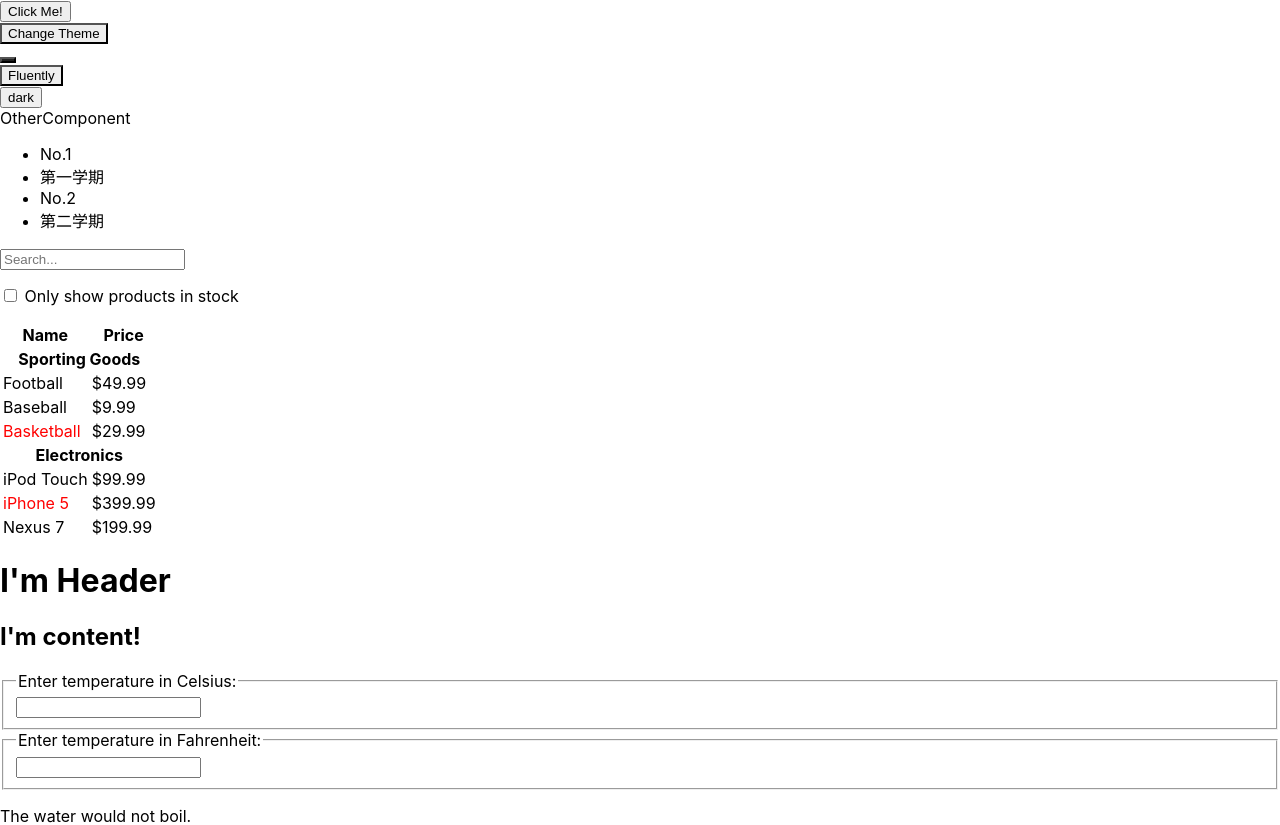
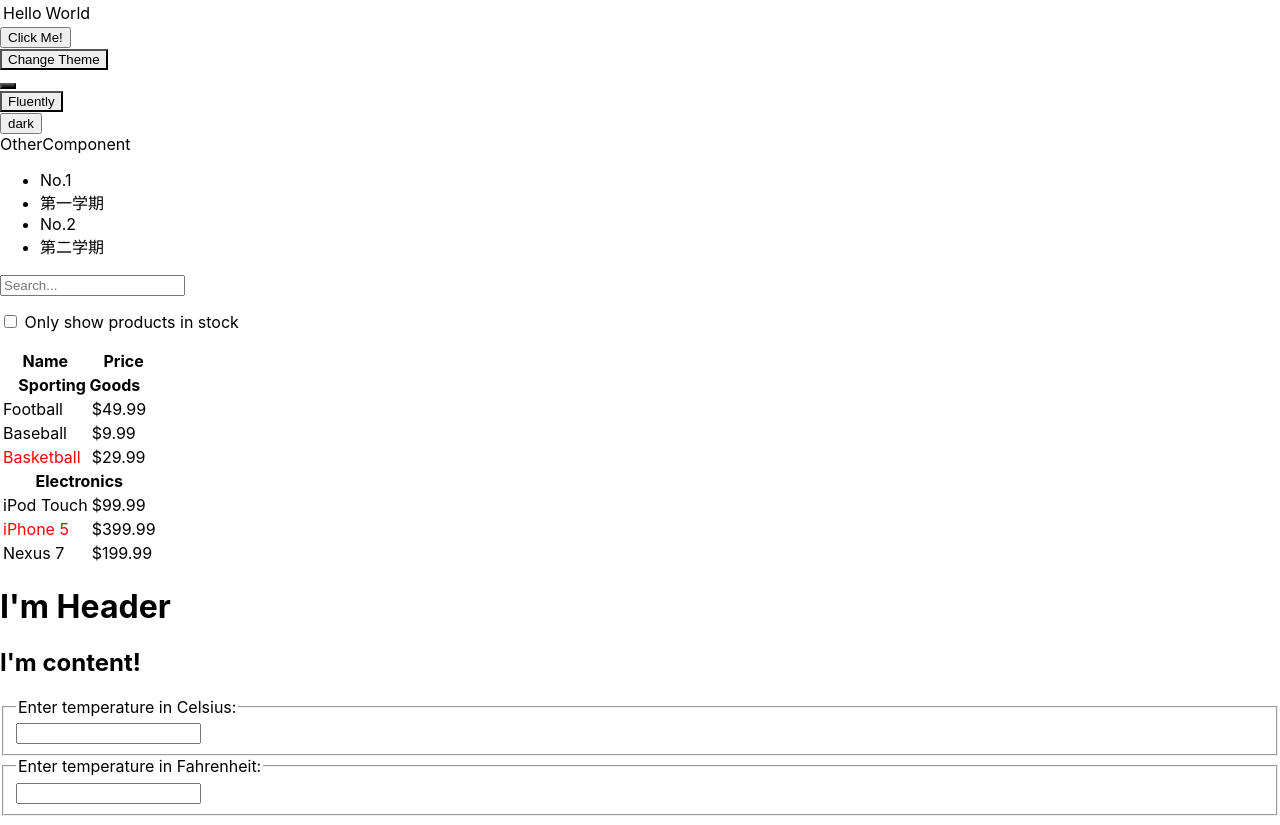
Before and after one commit to ChangLau/relearn-react-tencent, a React (Create React App) app: page / in a window 1280 px wide. Shown: the top 825 px of the page. Built offline with nearby package versions, Linux system fonts and the light colour scheme.

Commit message:
Fragments

```diff
--- /dev/null
+++ b/src/components/component/fragments/Table.js
@@ -0,0 +1,24 @@
+import React from "react";
+
+const Columns = () => {
+  return (
+    <>
+      <td>Hello</td>
+      <td>World</td>
+    </>
+  );
+};
+
+const Table = () => {
+  return (
+    <table>
+      <tbody>
+        <tr>
+          <Columns></Columns>
+        </tr>
+      </tbody>
+    </table>
+  );
+};
+
+export default Table;
--- a/src/components/main/Main.js
+++ b/src/components/main/Main.js
@@ -16,6 +16,7 @@ import Context from "../component/context/Context";
 import App from "../component/dynamic-theme/app";
 import MyErrorBoundary from "../component/lazy/MyErrorBoundary";
 import Refs from "../component/refs/refs";
+import Table from "../component/fragments/Table";
 
 const Main = () => {
   const comment = {
@@ -70,6 +71,7 @@ const Main = () => {
   return (
     <MyErrorBoundary>
       <div>
+        <Table></Table>
         <Refs></Refs>
         <App></App>
         <Context></Context>
```
